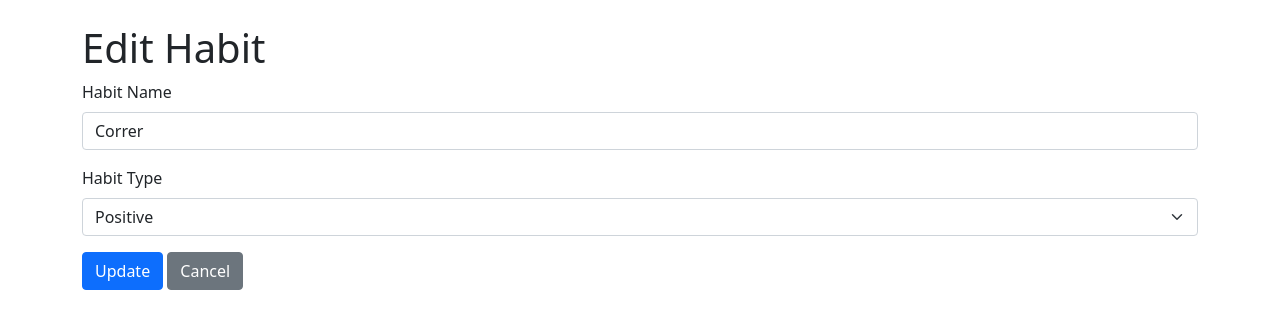
After one commit to dvillaj/habit-tracker, a Flask app: page /edit/1 in a window 1280 px wide. The commit adds this page. Shown: the top 329 px of the page. Run offline with Flask 3, Linux system fonts and the light colour scheme; data comes from the database, SQL or seed files in the repository; both versions use the stored data as it was after the commit.

Commit message:
edit habit

```diff
--- a/api/app.py
+++ b/api/app.py
@@ -1,5 +1,5 @@
 from flask import Flask, jsonify, request, redirect, url_for, render_template
-from business_logic.habit_logic import Habit, get_all_habits, create_habit
+from business_logic.habit_logic import Habit, get_all_habits, create_habit, get_habit_by_id, update_habit
 from business_logic.database import init_db
 from config import DATABASE_PATH
 
@@ -38,3 +38,24 @@ def create_habit_page():
         create_habit(habit)
         return redirect(url_for('index'))
     return render_template('create_habit.html')
+
+# Añadir estas nuevas rutas
+@app.route('/edit/<int:habit_id>', methods=['GET', 'POST'])
+def edit_habit(habit_id):
+    habit = get_habit_by_id(habit_id)
+
+    if not habit:
+        return redirect(url_for('index'))
+
+    if request.method == 'POST':
+        update_habit(habit_id, request.form['name'], request.form['type'])
+        return redirect(url_for('index'))
+
+    return render_template('edit_habit.html', habit=habit)
+
+# Nueva ruta API para edición
+@app.route('/api/habits/<int:habit_id>', methods=['PUT'])
+def api_update_habit(habit_id):
+    data = request.get_json()
+    update_habit(habit_id, data['name'], data['type'])
+    return jsonify({'message': 'Habit updated'}), 200
--- a/business_logic/habit_logic.py
+++ b/business_logic/habit_logic.py
@@ -17,3 +17,16 @@ def create_habit(habit):
                (habit.name, habit.type))
     conn.commit()
     conn.close()
+
+def get_habit_by_id(habit_id):
+    conn = get_db_connection()
+    habit = conn.execute('SELECT * FROM habits WHERE id = ?', (habit_id,)).fetchone()
+    conn.close()
+    return habit
+
+def update_habit(habit_id, name, habit_type):
+    conn = get_db_connection()
+    conn.execute('UPDATE habits SET name = ?, type = ? WHERE id = ?',
+               (name, habit_type, habit_id))
+    conn.commit()
+    conn.close()
--- /dev/null
+++ b/templates/edit_habit.html
@@ -0,0 +1,27 @@
+{% extends "base.html" %}
+
+{% block content %}
+    <h1>Edit Habit</h1>
+    <form method="POST">
+        <div class="mb-3">
+            <label for="name" class="form-label">Habit Name</label>
+            <input type="text" class="form-control" id="name" name="name"
+                   value="{{ habit['name'] }}" required>
+        </div>
+
+        <div class="mb-3">
+            <label for="type" class="form-label">Habit Type</label>
+            <select class="form-select" id="type" name="type" required>
+                <option value="positive" {% if habit['type'] == 'positive' %}selected{% endif %}>
+                    Positive
+                </option>
+                <option value="negative" {% if habit['type'] == 'negative' %}selected{% endif %}>
+                    Negative
+                </option>
+            </select>
+        </div>
+
+        <button type="submit" class="btn btn-primary">Update</button>
+        <a href="{{ url_for('index') }}" class="btn btn-secondary">Cancel</a>
+    </form>
+{% endblock %}
```
Also changed, not shown: templates/index.html (+6 -1 lines), data/habits.db.
